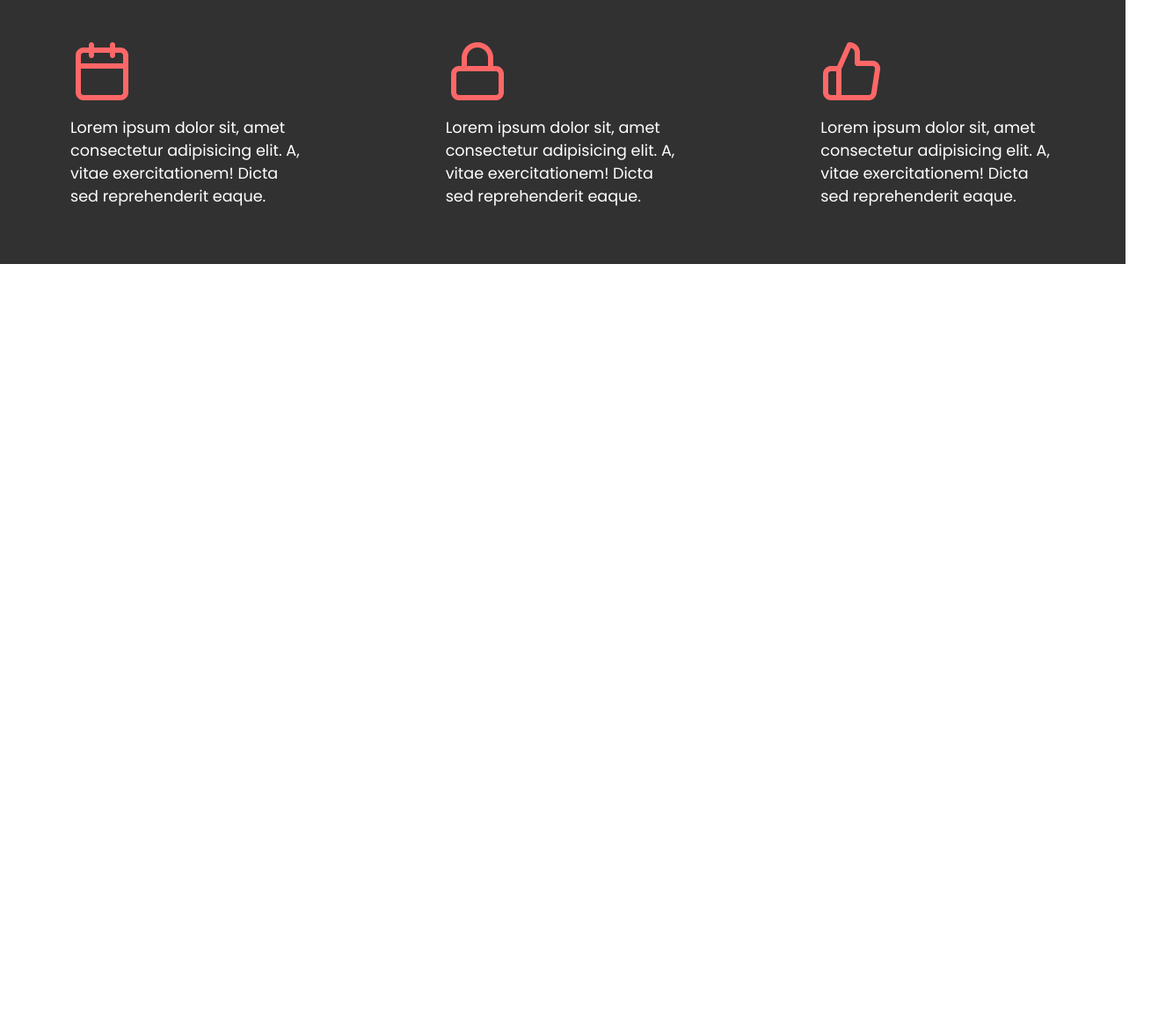
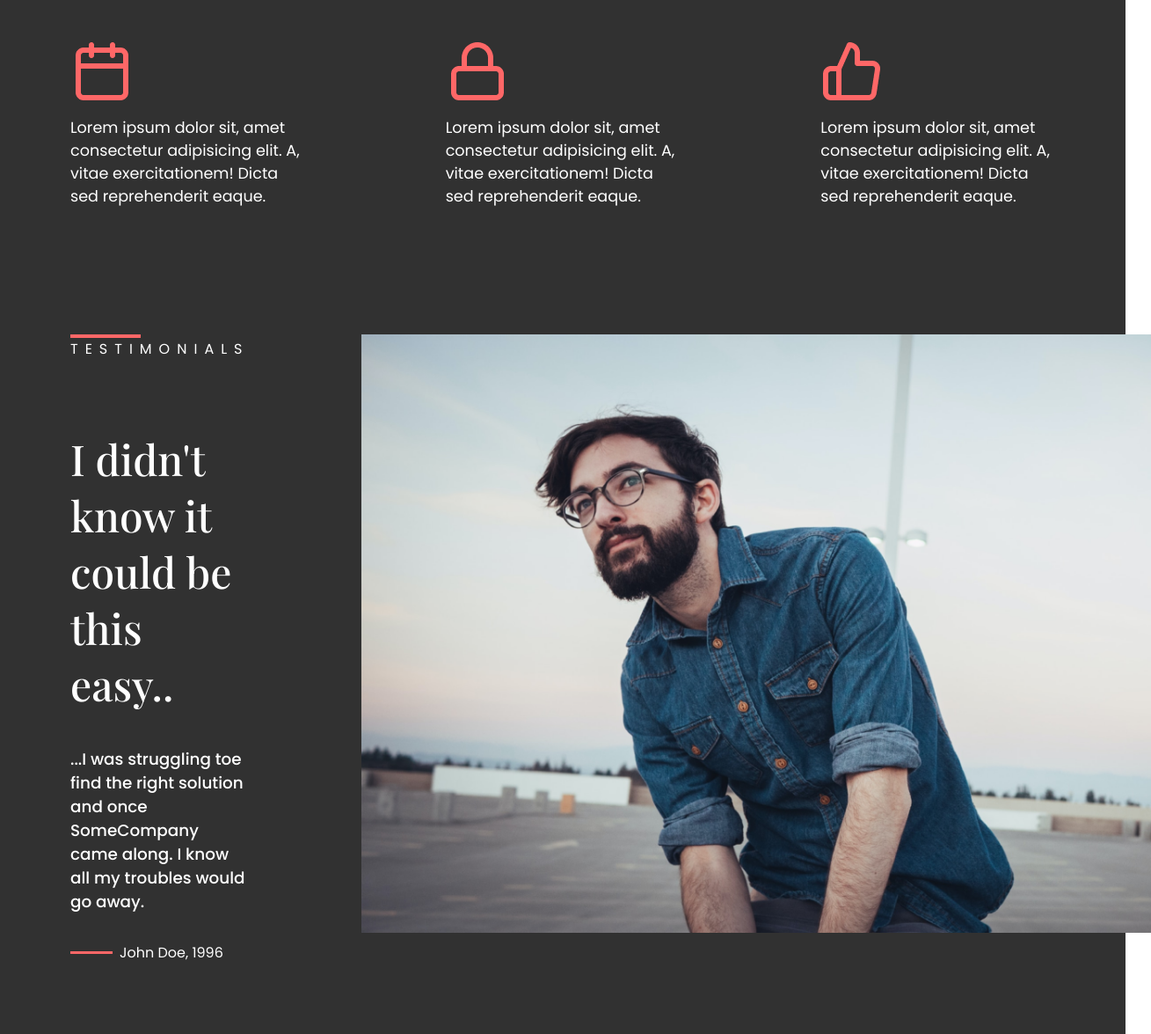
Before and after one commit to AswinAsok/Random-WebPage, a plain HTML site: page index.html in a window 1280 px wide. Shown: the part 819-1994 px from the top of the page at 88% size, 1309 px wide, since content can reach past the window. Before the commit the page ends 1119 px from the top, so only its background shows below. Drawn offline with nearby package versions, Linux system fonts and the light colour scheme.

Commit message:
50% done

```diff
--- a/index.html
+++ b/index.html
@@ -47,5 +47,33 @@
             <p class="sectext">Lorem ipsum dolor sit, amet consectetur adipisicing elit. A, vitae exercitationem! Dicta sed reprehenderit eaque.</p>
         </div>
     </div>
+
+    <div class="testimonials">
+      <div class="leftside">
+      <div class="theading">
+        <hr class="line">
+        <p> TESTIMONIALS</p>
+      </div>
+
+      <div class="tcontent">
+        I didn't know it could be this easy..
+      </div>
+
+      <div class="tpara">
+        ...I was struggling toe find the right solution and once SomeCompany came along. I know all my troubles would go away.
+      </div>
+
+      <div class="author">
+       <hr class="line2">
+       <p class="authorname">John Doe, 1996</p>
+      </div>
+    </div>
+
+    <div class="rightside">
+      <div class="image">
+        <img src="./Images/h1BuNJZzpC8.png" alt="" class="person">
+      </div>
+    </div>
+    </div>
   </body>
 </html>
--- a/style.css
+++ b/style.css
@@ -1,4 +1,5 @@
 @import url("https://fonts.googleapis.com/css2?family=Poppins:wght@200;400;500;700&display=swap");
+@import url("https://fonts.googleapis.com/css2?family=Playfair+Display:wght@500&display=swap");
 
 * {
   margin: 0;
@@ -92,6 +93,66 @@ main {
   margin-top: 0.5rem;
 }
 
+.testimonials {
+  background-color: #313131;
+  color: white;
+  padding: 5rem;
+
+  display: flex;
+  padding-right: 0rem;
+}
+
+.leftside {
+  width: 33vw;
+  margin-right: 10vw;
+}
+
+.theading {
+  font-family: "Poppins";
+  letter-spacing: 0.5rem;
+  font-size: 1rem;
+}
+
+.line {
+  border: none;
+  width: 5rem;
+  height: 0.25rem;
+  background-color: #ff6767;
+}
+
+.tcontent {
+  margin-top: 10vh;
+  font-size: 3rem;
+  font-family: "Playfair Display";
+}
+
+.tpara {
+  font-family: "Poppins";
+  font-weight: 500;
+  font-size: 1.15rem;
+  margin-top: 5vh;
+}
+
+.person {
+  height: 85vh;
+}
+
+.author {
+  margin-top: 4vh;
+  display: flex;
+  font-family: "Poppins";
+  align-items: center;
+}
+
+.line2 {
+  margin-right: 0.5rem;
+  height: 0;
+  width: 3rem;
+  border: none;
+  height: 0.2rem;
+  background-color: #ff6767;
+}
+
 @media only screen and (max-width: 1200px) {
   .heading {
     font-size: 2.5rem;
@@ -150,10 +211,9 @@ main {
 }
 
 @media only screen and (max-width: 700px) {
-
-    .nav-item{
-        display: none;
-    }
+  .nav-item {
+    display: none;
+  }
 
   .content {
     width: 90vw;
@@ -166,5 +226,4 @@ main {
   .sectext {
     font-size: 1rem;
   }
-
 }
```
